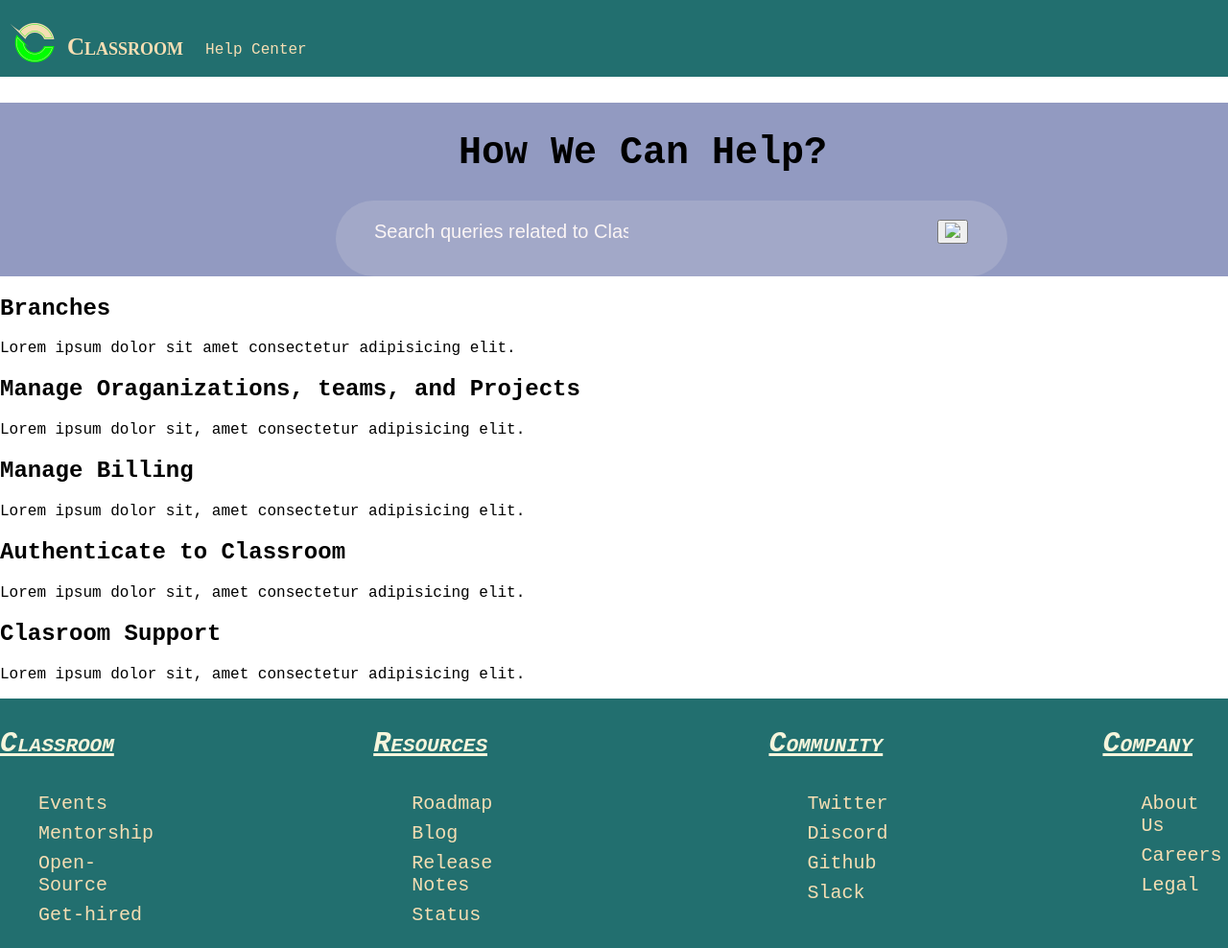
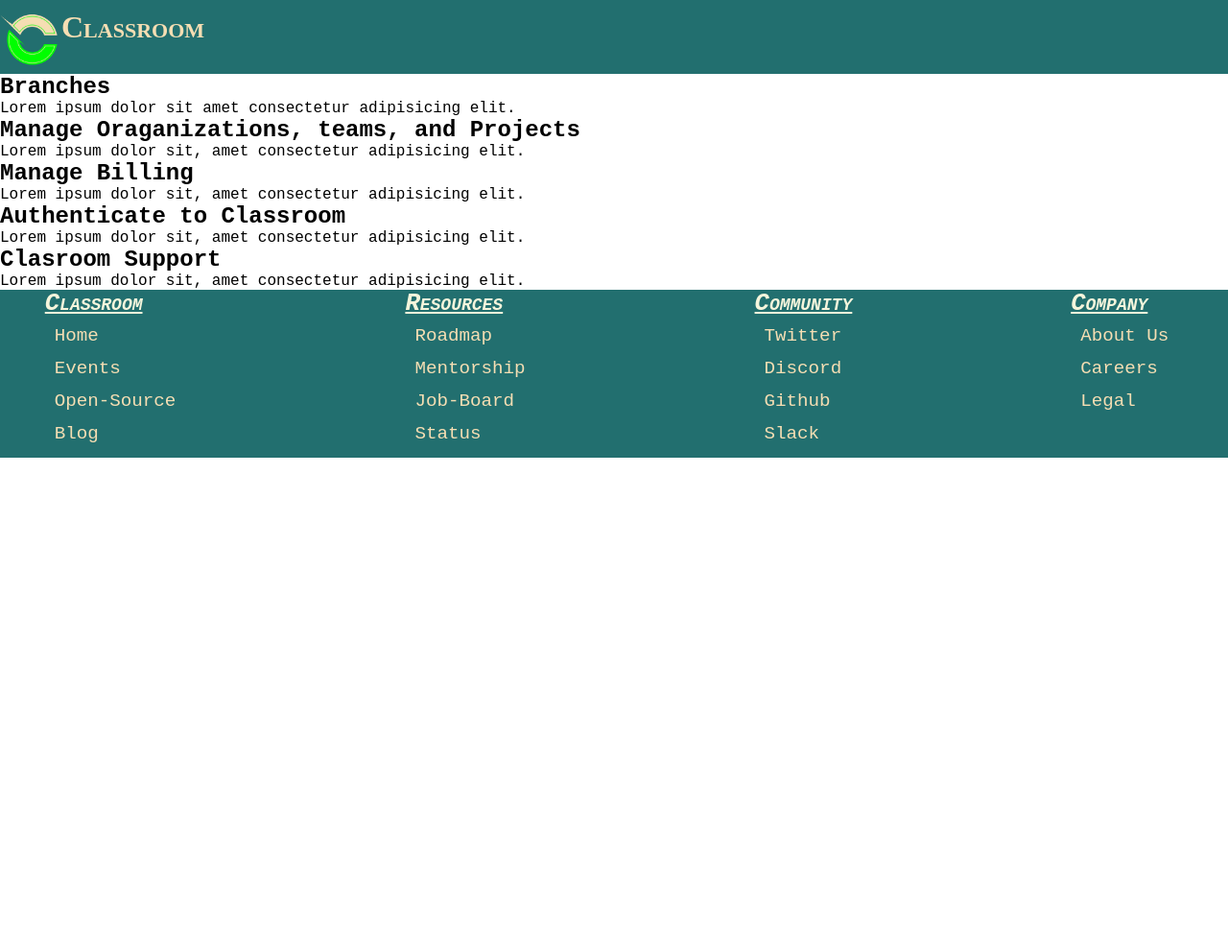
Before and after one commit to Kumarsanjeet1/10_Mini_project, a plain HTML site: page classroom/index.html in a window 1280 px wide. Shown: the whole page at 96% size. After the commit the page ends 800 px from the top, so only its background shows below. Drawn offline with Linux system fonts and the light colour scheme.

Commit message:
Added html and css attributes and deleted some unused elment or attribute

```diff
--- a/classroom/index.html
+++ b/classroom/index.html
@@ -7,33 +7,26 @@
 <meta name="viewport" content="width=device-width, initial-scale=1.0">
 <meta name="author" charset="Sanjeet Kumar"/>
 <meta name="Description" charset="This is a help center webpage!"/>
-<title>Help Center</title>
+<title>Classroom</title>
 <link rel="stylesheet" href="/style.css"/>
 </head>
 
 <body>
 
     <header>
-        <div>
-            <img id="classroomLogo" src="/image/logo.png" alt="classroom logo">
-            <nav>
-                    <ul>
+        <div class="classroom-nav">
+
+                    <ul id="classroomLogo" >
+                        <img src="/image/logo.png" alt="classroom logo">
                         <li id ="logoname">Classroom</li>
-                        <li id = "help">Help Center</li>
                     </ul>
-            </nav>
+
         </div>
     </header>
 
     <main>
         <div>
-            <div id="container">
-                <h1 id="help-text">How We Can Help?</h1>
-                <form id="search-bar">
-                    <input type="text" placeholder="Search queries related to Classroom!" name="q">
-                    <button type="submit"> <img src="/image/search_icon.png"></button>
-                </form>
-            </div>
+
             <div>
                 <div>
                     <aside id="branch">
@@ -79,18 +72,18 @@
             <div id="footer-classroom">
                 <h3>Classroom</h3>
                 <ul>
+                    <li><a href="#">Home</a></li>
                     <li><a href="#">Events</a></li>
-                    <li><a href="#">Mentorship</a></li>
                     <li><a href="#">Open-Source</a></li>
-                    <li><a href="#">Get-hired</a></li>
+                    <li><a href="#">Blog</a></li>
                 </ul>
             </div>
             <div id="footer-resources">
                 <h3>Resources</h3>
                 <ul>
                     <li><a href="#">Roadmap</a></li>
-                    <li><a href="#">Blog</a></li>
-                    <li><a href="#">Release Notes</a></li>
+                    <li><a href="#">Mentorship</a></li>
+                    <li><a href="#">Job-Board</a></li>
                     <li><a href="#">Status</a></li>
                 </ul>
             </div>
--- a/classroom/style.css
+++ b/classroom/style.css
@@ -1,4 +1,4 @@
- body{
+ *{
     margin: 0;
     padding: 0;
     box-sizing: border-box;
@@ -7,37 +7,34 @@
 
 
 
-#classroomLogo{
-    height: 50px;
-    width: 50px;
-    float: left;
-    margin-left: px;
-    margin-bottom: 70px;
-    padding-top: 20px;
-    padding-left: 10px;
-    padding-bottom: 10px;
-    height: 50px;
-    background-color: #226f6f;
-}
 
 
-nav{
-     display: flex;
-    align-items:center;
-    justify-content: space-between;
+
+.classroom-nav{
 
     padding-top: 10px;
     background-color: #226f6f;
-    height: 70px;
+    height: auto;
+    min-height: 6vw;
+    max-height: 6vw;
+
 }
 
+.classroom-nav ul{
+    display: flex;
+    justify-items: left;
+}
 
-#logoname{
-    font-size: 25px;
-    float: left;
-    margin-left: 10px;
-    margin-right: 1px;
-    padding-top: 8px;
+.classroom-nav ul img{
+    height: 5vw;
+    max-width:100%;
+
+
+}
+
+.classroom-nav ul li{
+    list-style: none;
+    font-size: 2.5vw;
     font-family: 'Times New Roman', Times, serif;
     color: #f5deb3;
     font-weight: bold;
@@ -46,94 +43,14 @@ nav{
 
 
 
-#logoname:hover{
+.classroom-nav ul li:hover{
     color:#00ff00 ;
     transition:.4s;
     font-weight: bold;
 
 }
-
-
-#help{
-    color: wheat;
-    float: left;
-    margin-left: 20px;
-    padding-top: 16px;
-    padding-left: 2px;
-
-
-}
-
-#help:hover{
-    color: #00ff00;
-    transition: .4s;
-    font-weight: bold;
-    font-variant: small-caps;
-    font-size: 20px;
-}
-
-nav ul{
-    list-style-type:none;
-    margin:0;
-    padding:0;
-}
-
-nav ul li{
-    display: inline;
-    justify-content: center;
-
-}
-
-#container{
-    background-color: rgb(146, 154, 193);
-
-}
-
-#help-text{
-    display: flex;
-    justify-content: center;
-    font-size: 40px;
-    font-style: normals;
-    padding-top: 30px;
-
-}
-
-
-#search-bar{
-    width: 100%;
-    max-width: 700px;
-    background: rgba(225, 225, 225, 0.2);
-    justify-items: center;
-    margin-left: 350px;
-    border-radius: 60px
-
-}
-#search-bar input{
-    background:transparent;
-    flex: 1;
-    border: 0;
-    outline: none;
-    padding-left: 40px;
-    padding-bottom: 35px;
-
-    font-size: 20px;
-    color: rgb(0, 0, 0);
-
-}
-::placeholder{
-
-    color: rgb(251, 245, 245);
-
-}
-
-#search-bar button{
-    margin-left: 310px;
-    margin-top: 20px;
-}
-
-
+/* Footer Section */
 .footer-section{
-
     display: flex;
     gap:14rem;
     background-color: #226f6f;
@@ -142,23 +59,19 @@ nav ul li{
     max-height: 100%;
     min-height: 100%;
     padding:0px 0px 10px 0px;
-
-
 }
 .footer-section h3{
     color: beige;
-    font-size: 30px;
+    font-size: 2vw;
     font-variant: small-caps;
     font-style: oblique;
     font-stretch: extra-expanded;
     text-decoration:underline;
-
-
 }
 .footer-section h3:hover{
     color: #00ff00;
     font-style: italic;
-    font-size: 32px;
+    font-size: 2.2vw;
     transition: .3s;
     font-weight: bold;
     text-decoration: overline;
@@ -166,17 +79,18 @@ nav ul li{
 
 .footer-section ul li{
     list-style: none;
+    font-stretch: extra-expanded;
+    padding: 8px 15px 4px 10px;
+}
 
-
-    font-stretch: extra-expanded;
-    padding: 4px 0px 4px 0px;
-
+.footer-section ul li a:hover{
+    color:#66ce66;
+    padding-left: 5px;
+    transition: .4s;
 }
 
 .footer-section ul li a{
-
     color: wheat;
-    font-size: 20px;
+    font-size: 1.5vw;
     text-decoration-line: none;
-
 }
```
